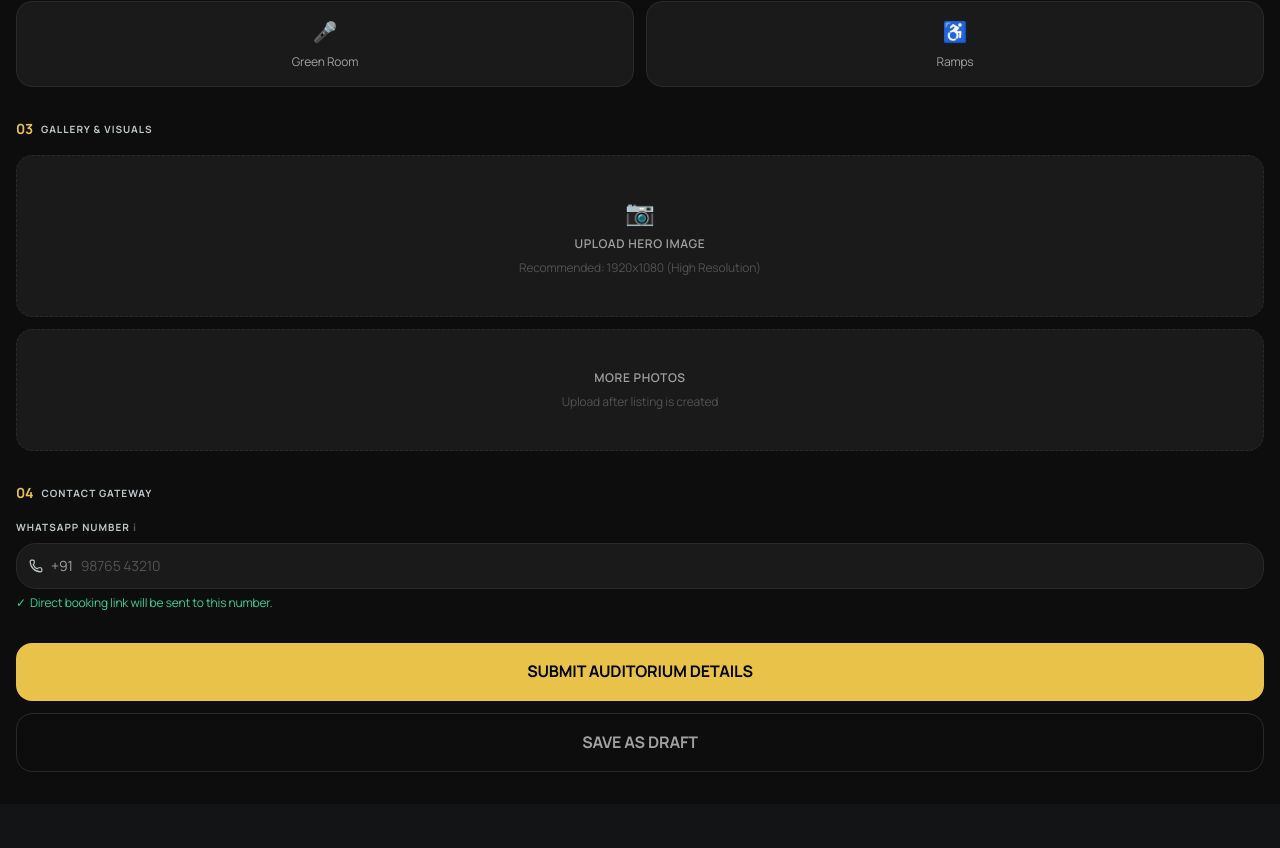
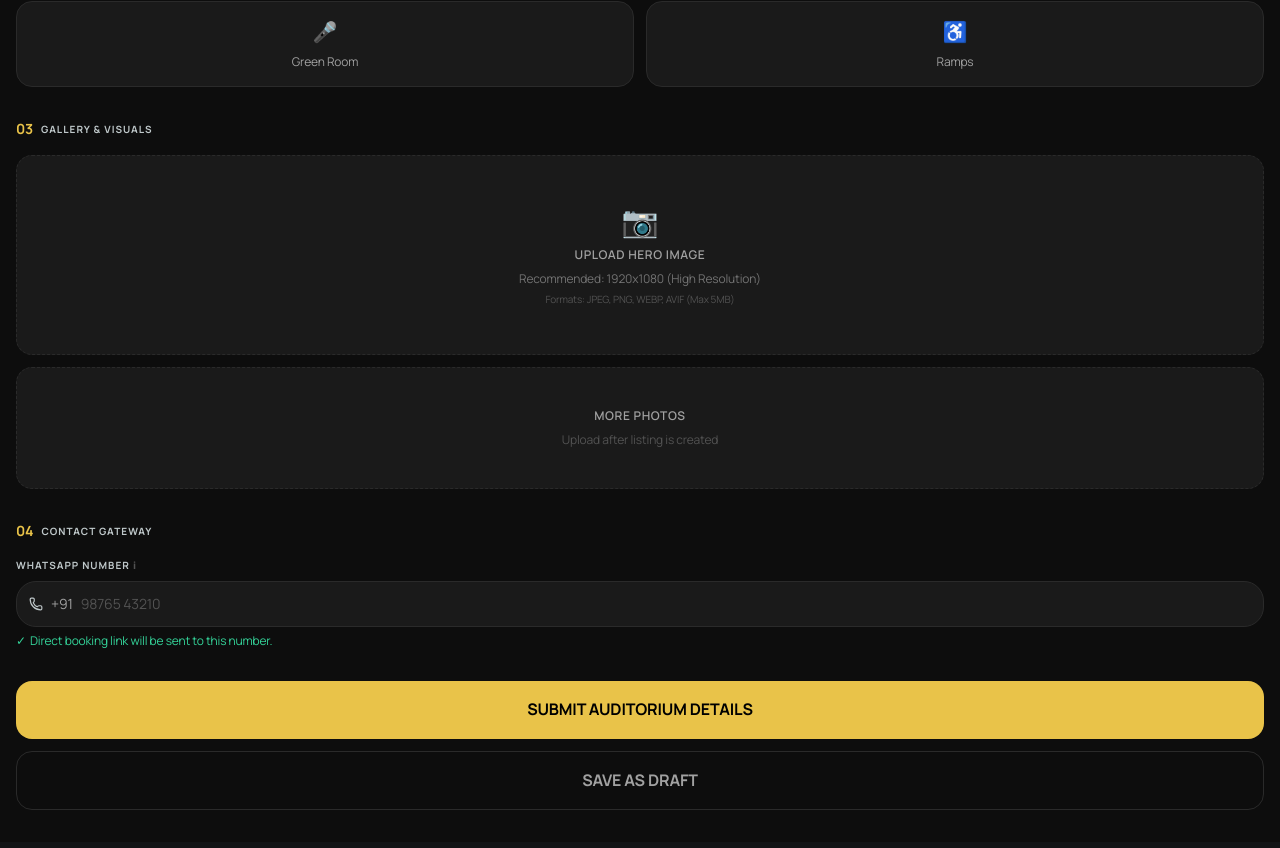
Before and after one commit to adilummar/venue-go, a Next.js app: page /owner/list in a window 1280 px wide. Shown: the part 1328-2176 px from the top of the page. Built offline with nearby package versions, Linux system fonts and the light colour scheme.

Commit message:
Enhance image upload preview and add format instructions

```diff
--- a/src/app/(owner)/owner/list/page.tsx
+++ b/src/app/(owner)/owner/list/page.tsx
@@ -218,28 +218,30 @@ export default function ListVenuePage() {
               type="button"
               onClick={() => heroFileRef.current?.click()}
               disabled={uploadingImage}
-              className="w-full bg-[#1a1a1a] border border-dashed border-[#2a2a2a] rounded-2xl py-10 flex flex-col items-center gap-2 cursor-pointer hover:border-[#3a3a3a] transition-colors relative overflow-hidden"
+              className="w-full bg-[#1a1a1a] border border-dashed border-[#2a2a2a] rounded-2xl py-10 flex flex-col items-center justify-center gap-2 cursor-pointer hover:border-[#3a3a3a] transition-colors relative overflow-hidden group min-h-[200px]"
             >
               {form.heroImageUrl && (
-                <img src={form.heroImageUrl} alt="Hero" className="absolute inset-0 w-full h-full object-cover opacity-40" />
+                <div className="absolute inset-0 w-full h-full">
+                  <img src={form.heroImageUrl} alt="Hero Preview" className="w-full h-full object-cover" />
+                  <div className="absolute inset-0 bg-black/60 opacity-0 group-hover:opacity-100 transition-opacity flex flex-col items-center justify-center">
+                     <span className="text-white text-2xl mb-2">📷</span>
+                     <p className="text-white text-xs font-semibold uppercase tracking-wider">CLICK TO CHANGE IMAGE</p>
+                  </div>
+                </div>
               )}
+
               {uploadingImage ? (
-                <>
-                  <Loader2 className="animate-spin text-amber-400 relative z-10" size={24} />
-                  <p className="text-neutral-400 text-xs font-semibold uppercase tracking-wider relative z-10">UPLOADING...</p>
-                </>
-              ) : form.heroImageUrl ? (
-                <>
-                  <span className="text-emerald-400 text-2xl relative z-10">✓</span>
-                  <p className="text-emerald-400 text-xs font-semibold uppercase tracking-wider relative z-10">IMAGE UPLOADED</p>
-                  <p className="text-neutral-400 text-xs relative z-10">Click to change</p>
-                </>
-              ) : (
-                <>
-                  <span className="text-neutral-600 text-2xl relative z-10">📷</span>
-                  <p className="text-neutral-400 text-xs font-semibold uppercase tracking-wider relative z-10">UPLOAD HERO IMAGE</p>
-                  <p className="text-neutral-600 text-xs text-center px-6 relative z-10">Recommended: 1920x1080 (High Resolution)</p>
-                </>
+                <div className="relative z-10 flex flex-col items-center bg-[#1a1a1a]/80 p-4 rounded-xl">
+                  <Loader2 className="animate-spin text-amber-400 mb-2" size={24} />
+                  <p className="text-neutral-200 text-xs font-semibold uppercase tracking-wider">UPLOADING...</p>
+                </div>
+              ) : !form.heroImageUrl && (
+                <div className="relative z-10 flex flex-col items-center">
+                  <span className="text-neutral-600 text-3xl mb-2">📷</span>
+                  <p className="text-neutral-400 text-xs font-semibold uppercase tracking-wider">UPLOAD HERO IMAGE</p>
+                  <p className="text-neutral-500 text-xs text-center px-6 mt-2">Recommended: 1920x1080 (High Resolution)</p>
+                  <p className="text-neutral-600 text-[10px] text-center px-6 mt-1">Formats: JPEG, PNG, WEBP, AVIF (Max 5MB)</p>
+                </div>
               )}
             </button>
             <input ref={heroFileRef} type="file" accept="image/*" className="hidden" onChange={handleImageUpload} />
--- a/src/components/owner/VenueEditForm.tsx
+++ b/src/components/owner/VenueEditForm.tsx
@@ -148,28 +148,30 @@ export function VenueEditForm({ venue, ownerWhatsapp, selectedAmenityIds }: Venu
           type="button"
           onClick={() => heroFileRef.current?.click()}
           disabled={uploadingImage}
-          className="w-full bg-[#1a1a1a] border border-dashed border-[#2a2a2a] rounded-2xl py-10 flex flex-col items-center gap-2 cursor-pointer hover:border-[#3a3a3a] transition-colors relative overflow-hidden"
+          className="w-full bg-[#1a1a1a] border border-dashed border-[#2a2a2a] rounded-2xl py-10 flex flex-col items-center justify-center gap-2 cursor-pointer hover:border-[#3a3a3a] transition-colors relative overflow-hidden group min-h-[200px]"
         >
           {form.heroImageUrl && (
-            <img src={form.heroImageUrl} alt="Hero" className="absolute inset-0 w-full h-full object-cover opacity-40" />
+            <div className="absolute inset-0 w-full h-full">
+              <img src={form.heroImageUrl} alt="Hero Preview" className="w-full h-full object-cover" />
+              <div className="absolute inset-0 bg-black/60 opacity-0 group-hover:opacity-100 transition-opacity flex flex-col items-center justify-center">
+                 <span className="text-white text-2xl mb-2">📷</span>
+                 <p className="text-white text-xs font-semibold uppercase tracking-wider">CLICK TO CHANGE IMAGE</p>
+              </div>
+            </div>
           )}
+
           {uploadingImage ? (
-            <>
-              <Loader2 className="animate-spin text-amber-400 relative z-10" size={24} />
-              <p className="text-neutral-400 text-xs font-semibold uppercase tracking-wider relative z-10">UPLOADING...</p>
-            </>
-          ) : form.heroImageUrl ? (
-            <>
-              <span className="text-emerald-400 text-2xl relative z-10">✓</span>
-              <p className="text-emerald-400 text-xs font-semibold uppercase tracking-wider relative z-10">IMAGE UPLOADED</p>
-              <p className="text-neutral-400 text-xs relative z-10">Click to change</p>
-            </>
-          ) : (
-            <>
-              <span className="text-neutral-600 text-2xl relative z-10">📷</span>
-              <p className="text-neutral-400 text-xs font-semibold uppercase tracking-wider relative z-10">UPLOAD HERO IMAGE</p>
-              <p className="text-neutral-600 text-xs text-center px-6 relative z-10">Recommended: 1920x1080 (High Resolution)</p>
-            </>
+            <div className="relative z-10 flex flex-col items-center bg-[#1a1a1a]/80 p-4 rounded-xl">
+              <Loader2 className="animate-spin text-amber-400 mb-2" size={24} />
+              <p className="text-neutral-200 text-xs font-semibold uppercase tracking-wider">UPLOADING...</p>
+            </div>
+          ) : !form.heroImageUrl && (
+            <div className="relative z-10 flex flex-col items-center">
+              <span className="text-neutral-600 text-3xl mb-2">📷</span>
+              <p className="text-neutral-400 text-xs font-semibold uppercase tracking-wider">UPLOAD HERO IMAGE</p>
+              <p className="text-neutral-500 text-xs text-center px-6 mt-2">Recommended: 1920x1080 (High Resolution)</p>
+              <p className="text-neutral-600 text-[10px] text-center px-6 mt-1">Formats: JPEG, PNG, WEBP, AVIF (Max 5MB)</p>
+            </div>
           )}
         </button>
         <input ref={heroFileRef} type="file" accept="image/*" className="hidden" onChange={handleImageUpload} />
```
